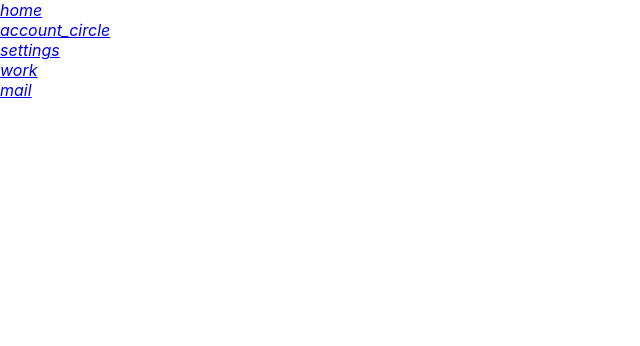
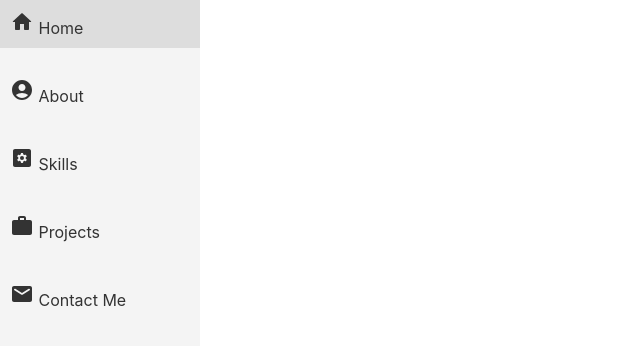
Before and after one commit to TseleMolelekoa/simplewebsite, a React (Create React App) app: page / in a window 1280 px wide. Shown: the top 346 px of the page, without its empty margins (0-640 px from the left). Built offline with nearby package versions, Linux system fonts and the light colour scheme.

Commit message:
header created

```diff
--- a/src/components/Header/Header.css
+++ b/src/components/Header/Header.css
@@ -0,0 +1,38 @@
+/* Style for the navigation container */
+nav {
+    display: flex;
+    flex-direction: column;
+    background-color: #f4f4f4;
+    width: 200px; /* Adjust width as needed */
+  }
+
+  /* Style for the menu items */
+  .menu a {
+    display: block;
+    padding: 10px;
+    text-decoration: none;
+    color: #333;
+  }
+
+  /* Style for active menu item */
+  .menu a.active {
+    background-color: #ddd;
+  }
+
+  /* Style for the social links */
+  .social a {
+    display: block;
+    padding: 10px;
+    text-decoration: none;
+    color: #333;
+  }
+
+  /* Style for the icons */
+  .material-icons,
+  .devicon-github-plain,
+  .devicon-wordpress-plain,
+  .devicon-twitter-plain,
+  .devicon-facebook-plain {
+    vertical-align: middle;
+    margin-right: 10px;
+  }
--- a/src/components/Header/index.js
+++ b/src/components/Header/index.js
@@ -1,14 +1,20 @@
 import React from 'react';
+import "./Header.css";
+import HomeRoundedIcon from '@mui/icons-material/HomeRounded';
+import AccountCircleRoundedIcon from '@mui/icons-material/AccountCircleRounded';
+import SettingsApplicationsRoundedIcon from '@mui/icons-material/SettingsApplicationsRounded';
+import WorkRoundedIcon from '@mui/icons-material/WorkRounded';
+import EmailRoundedIcon from '@mui/icons-material/EmailRounded';
 
 const Header = () => {
   return (
     <nav>
       <div className="menu">
-        <a href="#home" className="active scroll-page"><i className="material-icons">home</i></a><br />
-        <a href="#about" className="scroll-page"><i className="material-icons">account_circle</i></a><br />
-        <a href="#skills" className="scroll-page"><i className="material-icons">settings</i></a><br />
-        <a href="#works" className="scroll-page"><i className="material-icons">work</i></a><br />
-        <a href="#contact" className="scroll-page"><i className="material-icons">mail</i></a><br />
+        <a href="#home" className="active scroll-page"><HomeRoundedIcon /> Home</a><br />
+        <a href="#about" className="scroll-page"><AccountCircleRoundedIcon /> About</a><br />
+        <a href="#skills" className="scroll-page"><SettingsApplicationsRoundedIcon /> Skills</a><br />
+        <a href="#works" className="scroll-page"><WorkRoundedIcon /> Projects</a><br />
+        <a href="#contact" className="scroll-page"><EmailRoundedIcon /> Contact Me</a><br />
       </div>
       <div className="social">
         <a href="https://github.com/RidhoBeteer" target="_blank" rel="noopener noreferrer"><i className="devicon-github-plain"></i></a><br />
--- a/src/components/HomePage/index.js
+++ b/src/components/HomePage/index.js
@@ -1,3 +1,5 @@
 import HomePage from "./HomePage";
+import Header from "../Header";
+
 
 export default HomePage;
```
Also changed, not shown: package.json (+7 -1 lines), 1 other file (tests, documents, lock files or other folders).
